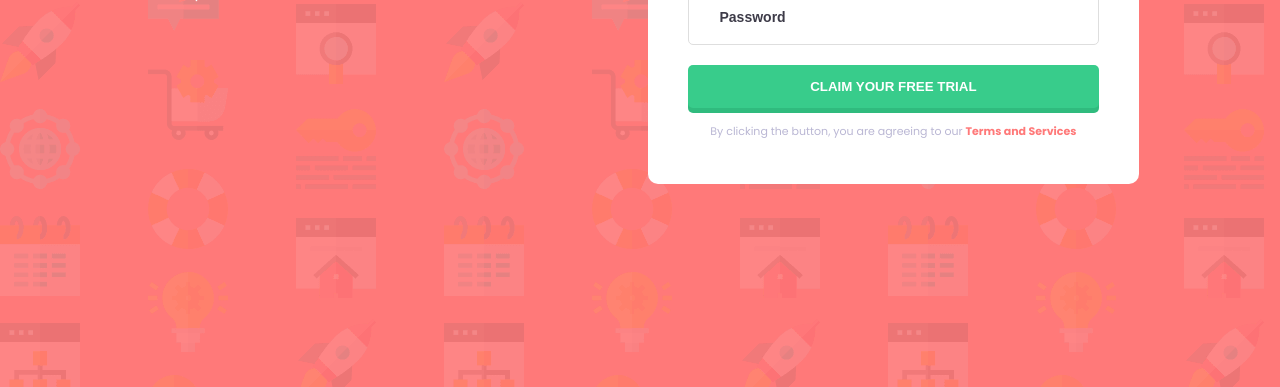
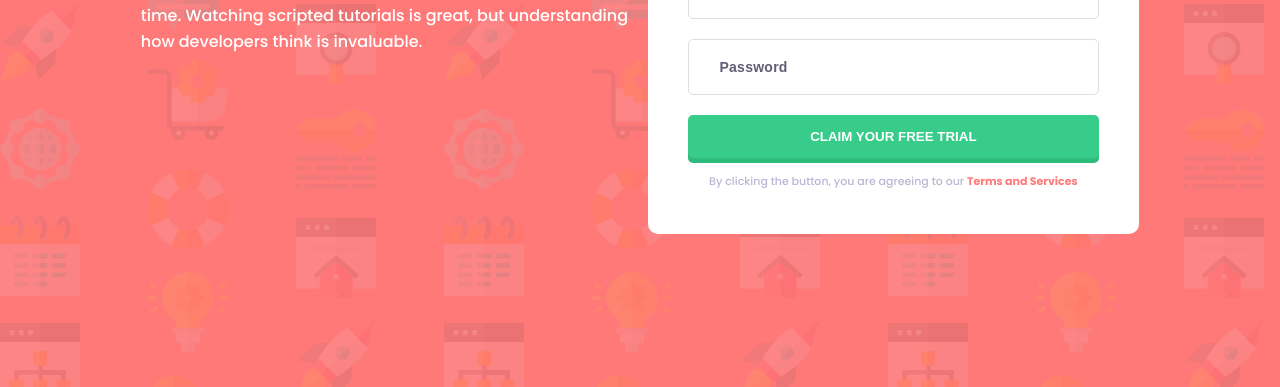
Before and after one commit to nlukic97/bonus_zadatak_3, a website: page index.html in a window 1280 px wide. Shown: the part 413-800 px from the top of the page. Drawn offline with Linux system fonts and the light colour scheme.

Commit message:
added all requiered fonts, and set them on relevant elements

```diff
--- a/index.html
+++ b/index.html
@@ -8,7 +8,7 @@
   <!-- Font -->
   <link rel="preconnect" href="https://fonts.googleapis.com">
   <link rel="preconnect" href="https://fonts.gstatic.com" crossorigin>
-  <link href="https://fonts.googleapis.com/css2?family=Poppins:wght@400;700&display=swap" rel="stylesheet">
+  <link href="https://fonts.googleapis.com/css2?family=Poppins:ital,wght@0,400;0,500;0,600;0,700;1,500&display=swap" rel="stylesheet">
 
   <!-- stylesheet -->
   <link rel="stylesheet" href="css/style.css">
--- a/scss/imports/_layouts.scss
+++ b/scss/imports/_layouts.scss
@@ -1,13 +1,10 @@
 
   .container {
     display: flex;
-    // align-items: center;
     justify-content: center;
-
     max-width: 1440px;
-    //box-sizing: border-box;
     margin: 0 auto; //keep an eye on this
-    padding: 60px 11%; //11% is 165px when the screen is 1440px
+    padding: 110px 11%; //11% is 165px when the screen is 1440px
 
     section.text, section.form-container {
         flex:1;
@@ -18,11 +15,13 @@
             font-size: 50px;
             line-height: 55px;
             margin-top: 170px;
+            // font-weight: 700; //not necessary since it's a h1
         }
 
         p {
             font-size: 16px;
             line-height: 26px;
+            font-weight: 500;
         }
     }
 
@@ -35,6 +34,7 @@
         .offer {
             background-color: $color-purple;
             color:#fff;
+            font-weight: 400;
             font-size: 15px;
             line-height: 26px;
             padding: 14px 31px;
@@ -54,6 +54,7 @@
                 padding: 14px 31px;
                 box-sizing: border-box;
                 border-radius: 5px;
+                font-weight: 600;
             }
 
             .input-container {
@@ -63,14 +64,15 @@
                 input {
                     font-size: 14px;
                     line-height: 26px;
-                    color:lighten($color-dark-gray,15%);
+                    color:$color-dark-gray;
                     border: 1px solid $input-border-color;
+                    letter-spacing: 0.25px;
 
                     &::placeholder,
                     &::-webkit-input-placeholder {
                         opacity: 1;
                         font-weight: 700;
-                        color:$color-dark-gray;
+                        color:lighten($color-dark-gray,15%);;
                     }
 
                     &:-webkit-autofill,
@@ -105,6 +107,8 @@
                     text-align: right;
                     line-height: auto;
                     padding-top: 2px;
+                    font-weight: 500;
+                    font-style: italic;
                 }
             }
 
@@ -117,6 +121,7 @@
                 // filter:drop-shadow(0 8px 0 darken($color-green,10%));
                 // box-shadow: initial 10px 20px 10px #333;
                 box-shadow: 0px 5px darken($color-green, 5%);
+                font-weight: 600;
 
                 &:hover {
                     padding: 14px 31px;
@@ -128,6 +133,7 @@
             .terms {
                 font-size:11px;
                 line-height: 26px;
+                font-weight: 500;
             }
         }
     }
```
Also changed, not shown: css/style.css, 1 other file.
